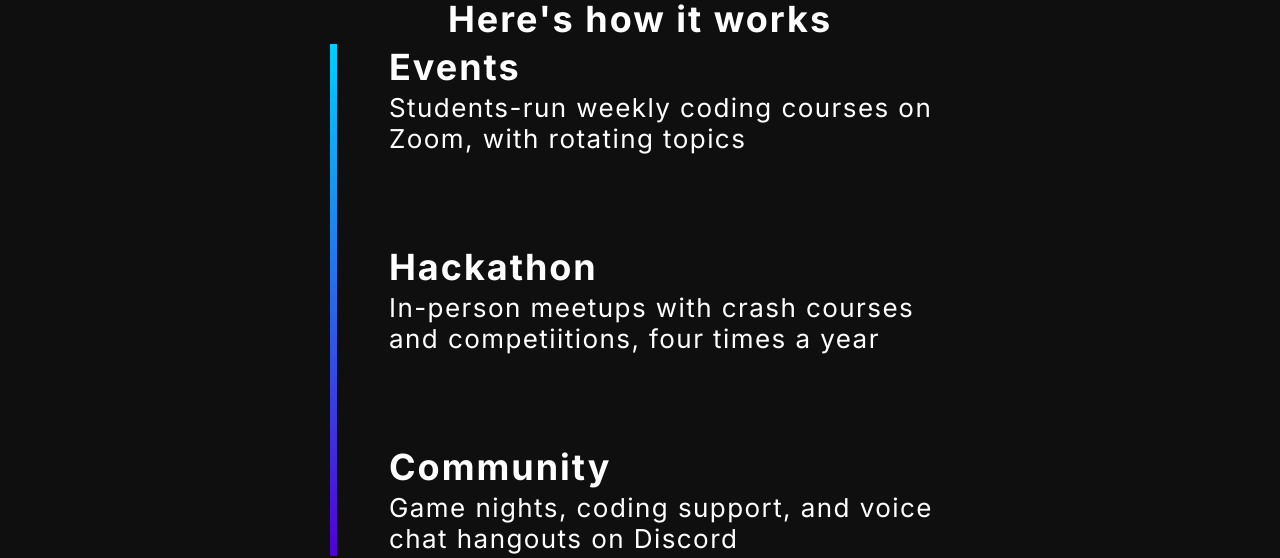
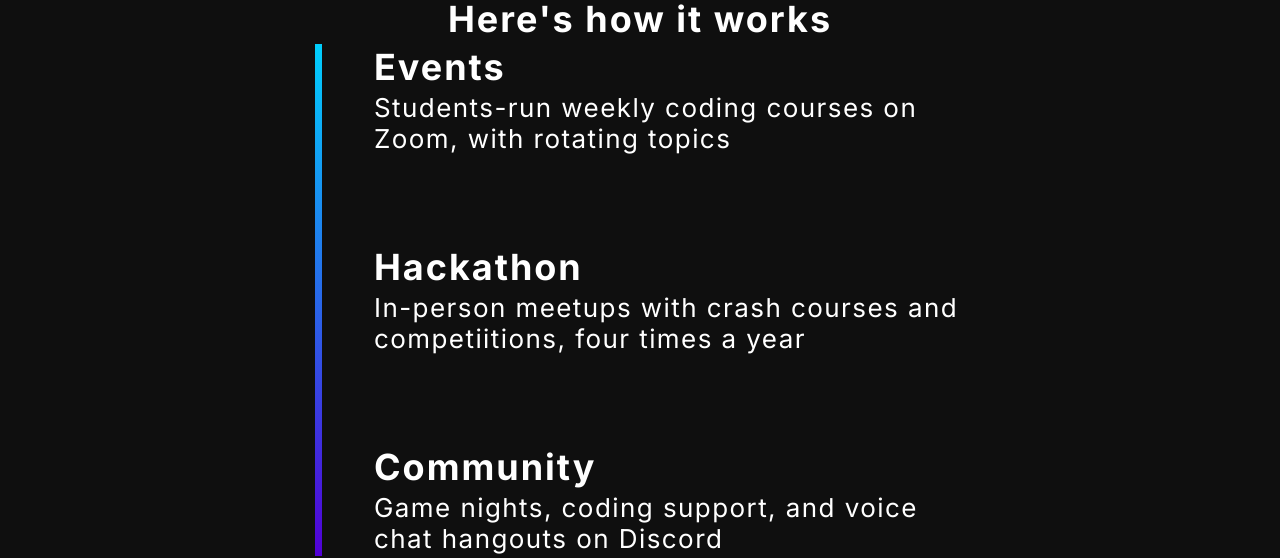
Before and after one commit to Elk-Grove-Computer-Science-League/CS-League-Website, a plain HTML site: page index.html in a window 1280 px wide. Shown: the part 1228-1786 px from the top of the page. Drawn offline with Linux system fonts and the light colour scheme.

Commit message:
Update styles.css

```diff
--- a/styles.css
+++ b/styles.css
@@ -97,11 +97,10 @@ color: white;
 
 .info-list {
   justify-content: center;
-  width: 620px;
+  width: 650px;
   height: 200px;
   text-align: left;
   font-size: 36px;
-
 }
 
 .info {
```
